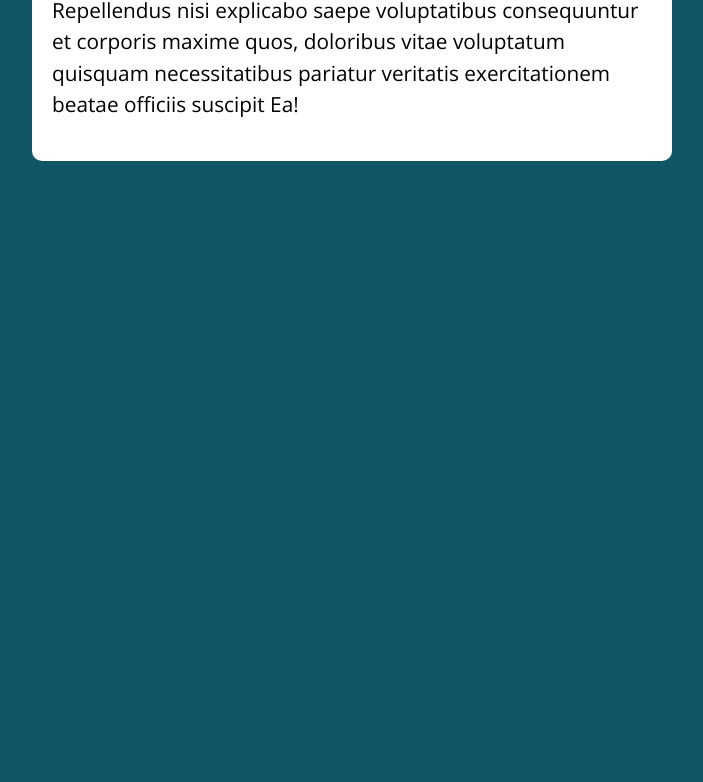
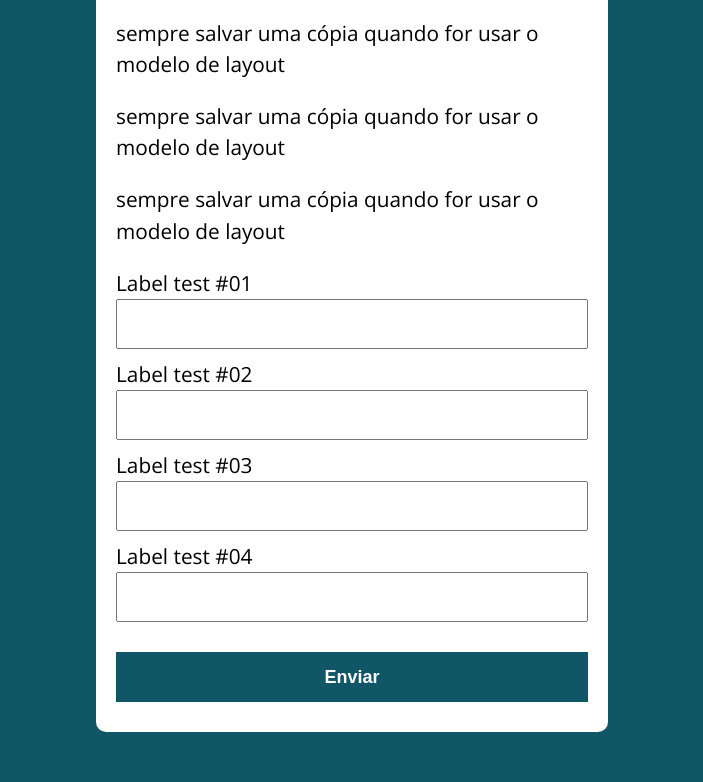
Before and after one commit to devguimaraes/JsModerno, a plain HTML site: page modelo-HTML5/index.html in a window 1280 px wide. Shown: the part 189-971 px from the top of the page, without its empty margins (288-991 px from the left). Before the commit the page ends 800 px from the top, so only its background shows below. Drawn offline with nearby package versions, Linux system fonts and the light colour scheme.

Commit message:
Alteração no arquivo modelo

```diff
--- a/modelo-HTML5/assets/css/style.css
+++ b/modelo-HTML5/assets/css/style.css
@@ -2,7 +2,7 @@
 :root {
   --primary-color: rgb(17, 86, 102);
   --primary-color-darker: rgb(9, 48, 56);
-}
+}/* O exemplo acima é uma variavel em CSS3, irado não?! heheh*/
 
 * {
   box-sizing: border-box;
@@ -12,14 +12,14 @@
 body {
   margin: 0;
   padding: 0;
-  background: var(--primary-color);
+  background: var(--primary-color);/*Variavel sendo usar*/
   font-family: 'Open sans', sans-serif;
   font-size: 1.3em;
   line-height: 1.5em;
 }
 
 .container {
-  max-width: 640px;
+  max-width: 40%;
   margin: 50px auto;
   background: #fff;
   padding: 20px;
@@ -39,12 +39,12 @@ form input {
 }
 
 form input:focus {
-  outline: 1px solid var(--primary-color);
+  outline: 1px solid var(--primary-color);/*Variavel sendo usar*/
 }
 
 form button {
   border: none;
-  background: var(--primary-color);
+  background: var(--primary-color);/*Variavel sendo usar*/
   color: #fff;
   font-size: 18px;
   font-weight: 700;
@@ -54,5 +54,5 @@ form button {
 }
 
 form button:hover {
-  background: var(--primary-color-darker);
+  background: var(--primary-color-darker);/*Variavel sendo usar*/
 }
--- a/modelo-HTML5/index.html
+++ b/modelo-HTML5/index.html
@@ -12,14 +12,29 @@
 <body>
 
   <section class="container">
-    <h1>Lorem ipsum dolor sit amet</h1>
-    <p>
-      Lorem ipsum dolor sit amet, consectetur adipisicing elit.
-      Repellendus nisi explicabo saepe voluptatibus consequuntur et corporis
-      maxime quos, doloribus vitae voluptatum quisquam necessitatibus
-      pariatur veritatis exercitationem beatae officiis suscipit Ea!
+    <h1>SALVAR CÓPIA ANTES DE USAR!!</h1>
+    <hr>
+    <p>sempre salvar uma cópia quando for usar o modelo de layout
     </p>
+    <p>sempre salvar uma cópia quando for usar o modelo de layout
+    </p>
+    <p>sempre salvar uma cópia quando for usar o modelo de layout
+    </p>
+    <form action="">
+      <label for="input-test-1">Label test #01
+        <input type="text" id="input-test-1">
+      </label> <label for="input-test-2">Label test #02
+        <input type="text" id="input-test-2">
+      </label> <label for="input-test-3">Label test #03
+        <input type="text" id="input-test-3">
+      </label> <label for="input-test-4">Label test #04
+        <input type="text" id="input-test-4">
+      </label>
+      <button>Enviar</button>
+    </form>
+
   </section>
+
 
   <script src="./assets/js/main.js"></script>
 </body>
```
